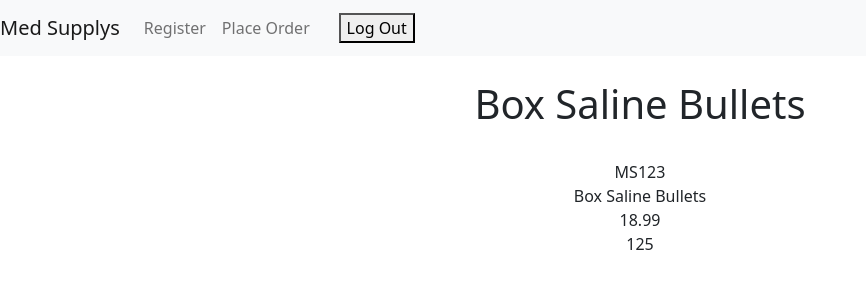
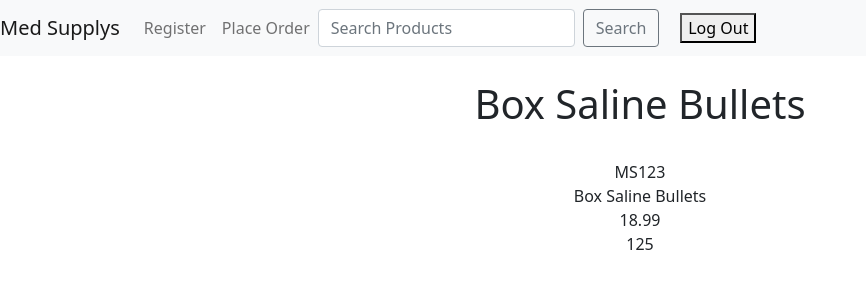
Before and after one commit to lewisalvin/MedSupplyApp-Django-database-, a Django app: page /product_breakdown/4 in a window 1280 px wide. Shown: the top 300 px of the page, without its empty margins (0-866 px from the left). Run offline with Django 4.2, Linux system fonts and the light colour scheme; data comes from the database, SQL or seed files in the repository.

Commit message:
Made search bar functional for searching products.  Added new pages for breakdown of products.

```diff
--- a/medsupply_website/supplyorder/templates/navbar.html
+++ b/medsupply_website/supplyorder/templates/navbar.html
@@ -13,6 +13,11 @@
               <a class="nav-link" href="{% url 'place_order' %}">Place Order</a>
             </li>
           </ul>
+          <form class="d-flex" method="POST" action="{% url 'search_products' %}">
+            {% csrf_token %}
+            <input class="form-control me-2" type="search" placeholder="Search Products" aria-label="Search" name="searched">
+            <button class="btn btn-outline-secondary" type="submit">Search</button>
+          </form>
             &nbsp;
             &nbsp;
             &nbsp;
--- a/medsupply_website/supplyorder/urls.py
+++ b/medsupply_website/supplyorder/urls.py
@@ -7,5 +7,6 @@ urlpatterns = [
     path('logout', views.logout, name="logout"),
     path('place_order', views.place_order, name="place_order"),
     path('product_breakdown/<products_id>', views.product_breakdown, name="product_breakdown"),
+    path('search_products', views.search_products, name="search_products"),
 
 ]
--- a/medsupply_website/supplyorder/views.py
+++ b/medsupply_website/supplyorder/views.py
@@ -14,16 +14,24 @@ def register(request):
     if request.method == "POST":
         form = CustomerForm(request.POST)
         if form.is_valid():
+
+            #pull in user input email, pw and confirm pw
             email = form.cleaned_data.get('email')
             passwd = form.cleaned_data.get('passwd')
             confirmpasswd = form.cleaned_data.get('confirmpasswd')
+
+            #check to see if email has already been used.
             if Customer.objects.filter(email=email).exists():
                 messages.error(request, "Email already in use pleigh boy!")
                 return redirect('register')
+
+            #check to make sure confirmed pw matches pw
             if passwd != confirmpasswd:
                 messages.error(request, "Your passwords don't match mane!")
                 return redirect('register')
+
             form.save()
+            #redirects to register page but makes aware that user has submitted the form successfully.
             return HttpResponseRedirect('/register?submitted=True')
     else:
         form = CustomerForm
@@ -36,10 +44,19 @@ def place_order(request):
     showProducts = Products.objects.all()
     return render(request, 'place_order.html', {'showProducts': showProducts} )
 
-
+#When product link clicked, redirects to new page to display details of product.
 def product_breakdown(request, products_id):
     product = Products.objects.get(pk=products_id)
     return render(request, 'product_breakdown.html', {'product': product,} )
+
+#Code that takes search bar entries and searches database for matches.
+def search_products(request):
+    if request.method == "POST":
+        searched = request.POST['searched']
+        products = Products.objects.filter(productName__contains=searched)
+        return render(request, 'search_products.html', {'searched': searched, 'products': products,} )
+    else:
+        return render(request, 'search_products.html', {} )
 
 def logout(request):
     if request.method == 'POST':
```
Also changed, not shown: medsupply_website/supplyorder/templates/search_products.html (added, +16 -0 lines).
